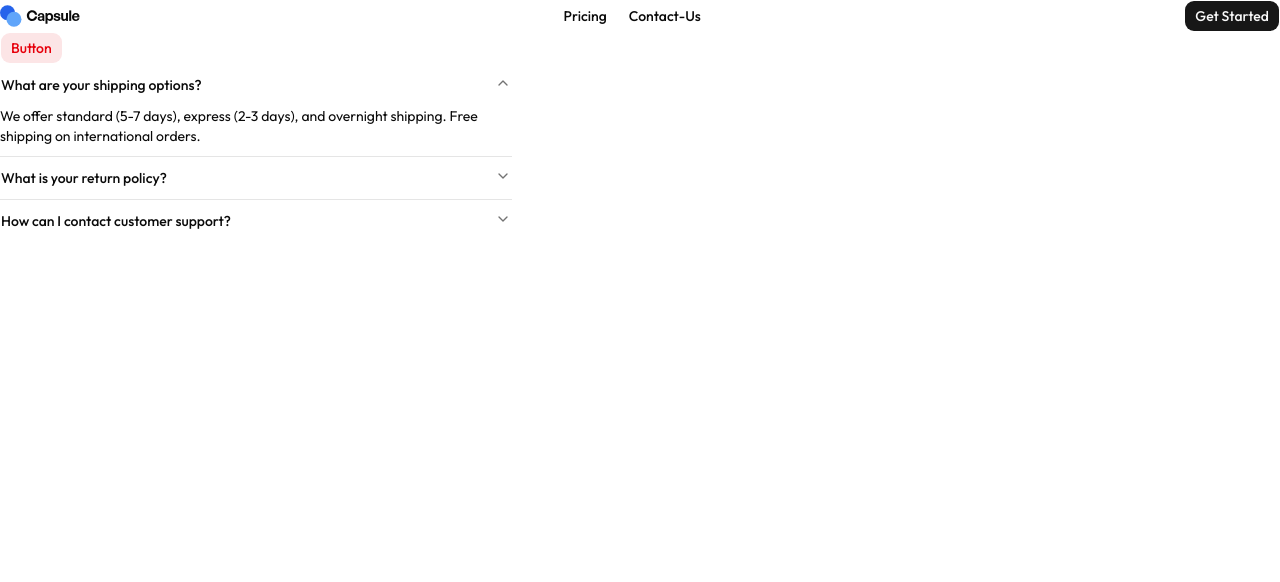
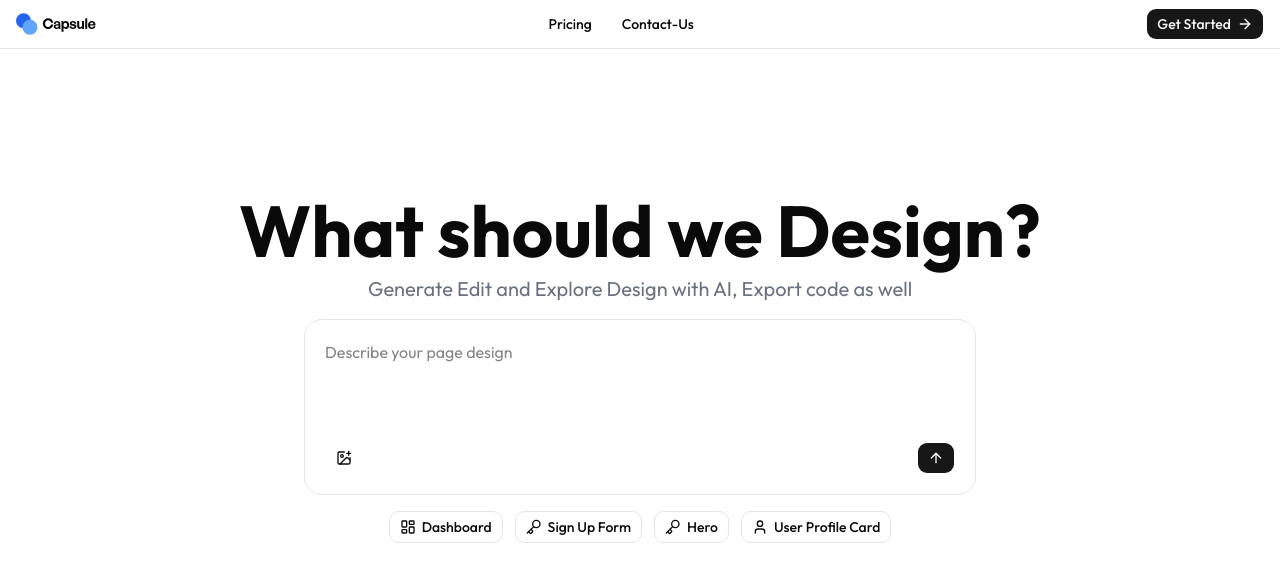
Before and after one commit to BodduKranti/ai-website-generator, a Next.js app: page / in a window 1280 px wide. Shown: the top 582 px of the page. Built offline with nearby package versions, Linux system fonts and the light colour scheme.

Commit message:
Hero Section create

```diff
--- a/app/_src/_components/_Header/Header.tsx
+++ b/app/_src/_components/_Header/Header.tsx
@@ -1,4 +1,5 @@
 import { Button } from '@/components/ui/button'
+import { ArrowRight } from 'lucide-react'
 import Image from 'next/image'
 
 interface MenuItems {
@@ -18,7 +19,7 @@ const MenuName: MenuItems[] = [
 
 const HeaderSection = () => {
     return (
-        <header className='w-full flex items-center justify-between gap-4'>
+        <header className='w-full flex items-center justify-between gap-4 px-4 py-2 border-b'>
             <div className=''>
                 <Image
                     src={`/logo.svg`}
@@ -29,7 +30,7 @@ const HeaderSection = () => {
                 />
             </div>
 
-            <div className=''>
+            <div className='flex gap-2 items-center'>
                 {
                     MenuName.map((items, index) => (
                         <Button variant={'ghost'} key={index}>{items.pagename}</Button>
@@ -38,7 +39,7 @@ const HeaderSection = () => {
             </div>
 
             <div className=''>
-                <Button variant={'default'}>Get Started</Button>
+                <Button variant={'default'}>Get Started <ArrowRight className='w-4 h-4' /></Button>
             </div>
         </header>
     )
--- /dev/null
+++ b/app/_src/_components/_Hero/Hero.tsx
@@ -0,0 +1,26 @@
+'use client'
+import { useState } from 'react'
+import HeroDescrptionText from './HeroDescrptionText'
+import HeroInputBox from './HeroInputBox'
+import HeroSuggestions from './HeroSuggestions'
+
+const Hero = () => {
+
+    const [userInput, setUserInput] = useState<any>('')
+    console.log('userInput', userInput)
+    return (
+        <div className='mx-auto md:w-7xl w-full flex flex-col gap-4 justify-center items-center h-[80vh]'>
+            {/* Header & Description */}
+            <HeroDescrptionText />
+            {/* Input box */}
+            <HeroInputBox
+                userInput={userInput}
+                setUserInput={setUserInput}
+            />
+            {/* Suggestions list */}
+            <HeroSuggestions setUserInput={setUserInput} />
+        </div>
+    )
+}
+
+export default Hero
--- /dev/null
+++ b/app/_src/_components/_Hero/HeroDescrptionText.tsx
@@ -0,0 +1,12 @@
+import React from 'react'
+
+const HeroDescrptionText = () => {
+    return (
+        <div className='w-full text-center flex flex-col gap-2'>
+            <h2 className='w-full  font-bold md:text-7xl text-2xl'>What should we Design?</h2>
+            <p className='text-xl text-gray-500'>Generate Edit and Explore Design with AI, Export code as well </p>
+        </div>
+    )
+}
+
+export default HeroDescrptionText
--- /dev/null
+++ b/app/_src/_components/_Hero/HeroInputBox.tsx
@@ -0,0 +1,27 @@
+import { Button } from '@/components/ui/button'
+import { ArrowUp, ImagePlusIcon } from 'lucide-react'
+import { Dispatch, SetStateAction } from 'react'
+
+interface HeroInputBoxprops {
+    userInput: any,
+    setUserInput: Dispatch<SetStateAction<any>>
+}
+
+const HeroInputBox = ({ userInput, setUserInput }: HeroInputBoxprops) => {
+    return (
+        <div className='w-full max-w-2xl border p-5 rounded-2xl'>
+            <textarea
+                value={userInput}
+                onChange={(event) => setUserInput(event.target.value)}
+                placeholder='Describe your page design'
+                className='w-full h-24 focus:outline-none focus:ring-0 resize-none'
+            />
+            <div className='w-full flex justify-between  items-center'>
+                <Button variant={'ghost'}><ImagePlusIcon className='w-4 h-4' /></Button>
+                <Button variant={'default'}><ArrowUp className='w-4 h-4' /></Button>
+            </div>
+        </div>
+    )
+}
+
+export default HeroInputBox
--- /dev/null
+++ b/app/_src/_components/_Hero/HeroSuggestions.tsx
@@ -0,0 +1,50 @@
+import { Button } from "@/components/ui/button"
+import { Key, LayoutDashboard, User } from "lucide-react"
+import { Dispatch, SetStateAction } from "react"
+
+interface HeroSuggestionsprops {
+    setUserInput: Dispatch<SetStateAction<any>>
+}
+
+interface Suggestionsitems {
+    label: string,
+    prompt: string,
+    icon: any
+}
+
+const SuggestionsList: Suggestionsitems[] = [
+    {
+        label: 'Dashboard',
+        prompt: 'Cleate an analytics dashboard to track customers and revenue data for as SaaS',
+        icon: LayoutDashboard
+    },
+    {
+        label: 'Sign Up Form',
+        prompt: 'Cleate a modern sign up form with email/password fields. Google and Github login options, and terms checkbox',
+        icon: Key
+    },
+    {
+        label: 'Hero',
+        prompt: 'Cleate a modern header and centered hero section for a productivity SaaS. Include a badge for feature annoucement, a title woth subtle gradient effect ',
+        icon: Key
+    },
+    {
+        label: 'User Profile Card',
+        prompt: 'Cleate a modern user profile card for a social media website.',
+        icon: User
+    }
+]
+
+const HeroSuggestions = ({ setUserInput }: HeroSuggestionsprops) => {
+    return (
+        <div className="w-full flex justify-center items-center gap-3">
+            {SuggestionsList.map((suggest, index) => (
+                <Button
+                    onClick={() => setUserInput(suggest.prompt)}
+                    variant={'outline'} key={index} ><suggest.icon className="w-4 h-4" /> {suggest.label}</Button>
+            ))}
+        </div>
+    )
+}
+
+export default HeroSuggestions
--- a/app/layout.tsx
+++ b/app/layout.tsx
@@ -17,8 +17,7 @@ export default function RootLayout({
   return (
     <html
       lang="en"
-      className={` ${outFit.className} h-full antialiased`}
-    >
+      className={` ${outFit.className} h-full antialiased`} foxified="">
       <body className="min-h-full flex flex-col" cz-shortcut-listen="true">
         <TooltipProvider>{children}</TooltipProvider>
       </body>
--- a/app/page.tsx
+++ b/app/page.tsx
@@ -6,39 +6,13 @@ import {
 } from "@/components/ui/accordion"
 import { Button } from "@/components/ui/button"
 import HeaderSection from "./_src/_components/_Header/Header";
+import Hero from "./_src/_components/_Hero/Hero";
 export default function Home() {
     return (
         <div className="w-full">
             <HeaderSection />
-            <Button variant="destructive">Button</Button>
-            <Accordion
-                type="single"
-                collapsible
-                defaultValue="shipping"
-                className="max-w-lg"
-            >
-                <AccordionItem value="shipping">
-                    <AccordionTrigger>What are your shipping options?</AccordionTrigger>
-                    <AccordionContent>
-                        We offer standard (5-7 days), express (2-3 days), and overnight
-                        shipping. Free shipping on international orders.
-                    </AccordionContent>
-                </AccordionItem>
-                <AccordionItem value="returns">
-                    <AccordionTrigger>What is your return policy?</AccordionTrigger>
-                    <AccordionContent>
-                        Returns accepted within 30 days. Items must be unused and in original
-                        packaging. Refunds processed within 5-7 business days.
-                    </AccordionContent>
-                </AccordionItem>
-                <AccordionItem value="support">
-                    <AccordionTrigger>How can I contact customer support?</AccordionTrigger>
-                    <AccordionContent>
-                        Reach us via email, live chat, or phone. We respond within 24 hours
-                        during business days.
-                    </AccordionContent>
-                </AccordionItem>
-            </Accordion>
+
+            <Hero />
         </div>
     );
 }
--- a/package.json
+++ b/package.json
@@ -17,12 +17,12 @@
     "embla-carousel-react": "^8.6.0",
     "input-otp": "^1.4.2",
     "lucide-react": "^1.16.0",
-    "next": "16.2.6",
+    "next": "^16.2.6",
     "next-themes": "^0.4.6",
     "radix-ui": "^1.4.3",
-    "react": "19.2.4",
+    "react": "^19.2.6",
     "react-day-picker": "^10.0.1",
-    "react-dom": "19.2.4",
+    "react-dom": "^19.2.6",
     "react-resizable-panels": "^4.11.1",
     "recharts": "^3.8.0",
     "shadcn": "^4.7.0",
```
Also changed, not shown: 2 other files (tests, documents, lock files or other folders).
